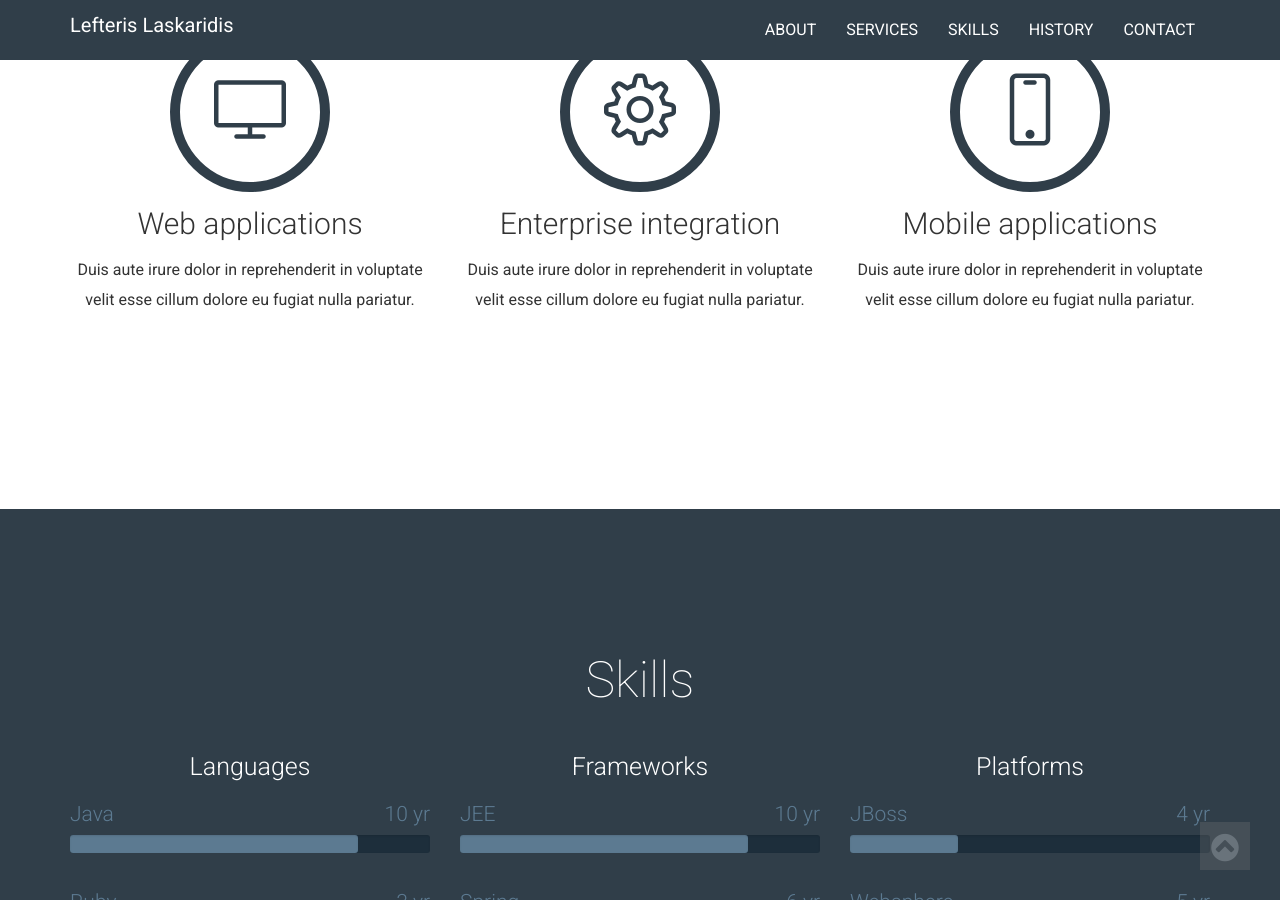
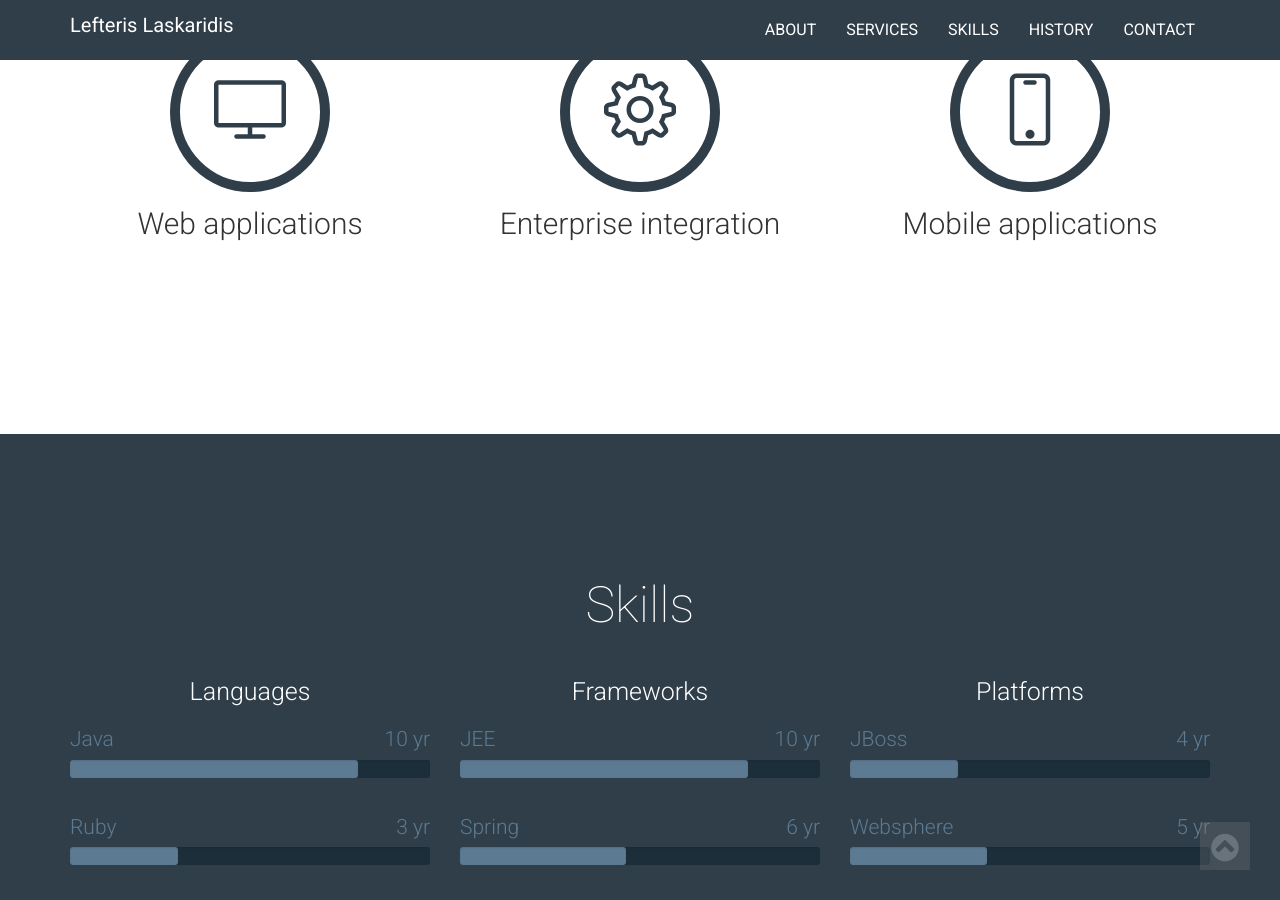
Before and after one commit to laskaridis/laskaridis.github.io, a Jekyll site: the page built from index.html, in a window 1280 px wide and 900 px high, scrolled down 1718 px. Built offline with Jekyll 4.4.1, drawn with Linux system fonts in a browser that asks for light colours; nearby versions of some CDN libraries; some web fonts are replaced; comment, search, counter and statistics services are not loaded.

Commit message:
Remove services text

```diff
--- a/_includes/services.html
+++ b/_includes/services.html
@@ -8,10 +8,6 @@
           <i class="icon-screen-desktop icon-large"></i>
         </div>
         <h4 class="service-title">Web applications</h4>
-        <p>
-          Duis aute irure dolor in reprehenderit in voluptate
-          velit esse cillum dolore eu fugiat nulla pariatur.
-        </p>
       </div>
     </div>
     <div class="col-md-4 wow fadeInDown" data-wow-delay="0.2s">
@@ -20,10 +16,6 @@
           <i class="icon-settings icon-large"></i>
         </div>
         <h4 class="service-title">Enterprise integration</h4>
-        <p>
-          Duis aute irure dolor in reprehenderit in voluptate
-          velit esse cillum dolore eu fugiat nulla pariatur.
-        </p>
       </div>
     </div>
     <div class="col-md-4 wow fadeInRight" data-wow-delay="0.2s">
@@ -32,10 +24,6 @@
           <i class="icon-screen-smartphone icon-large"></i>
         </div>
         <h4 class="service-title">Mobile applications</h4>
-        <p>
-          Duis aute irure dolor in reprehenderit in voluptate
-          velit esse cillum dolore eu fugiat nulla pariatur.
-        </p>
       </div>
     </div>
   </div>
```
